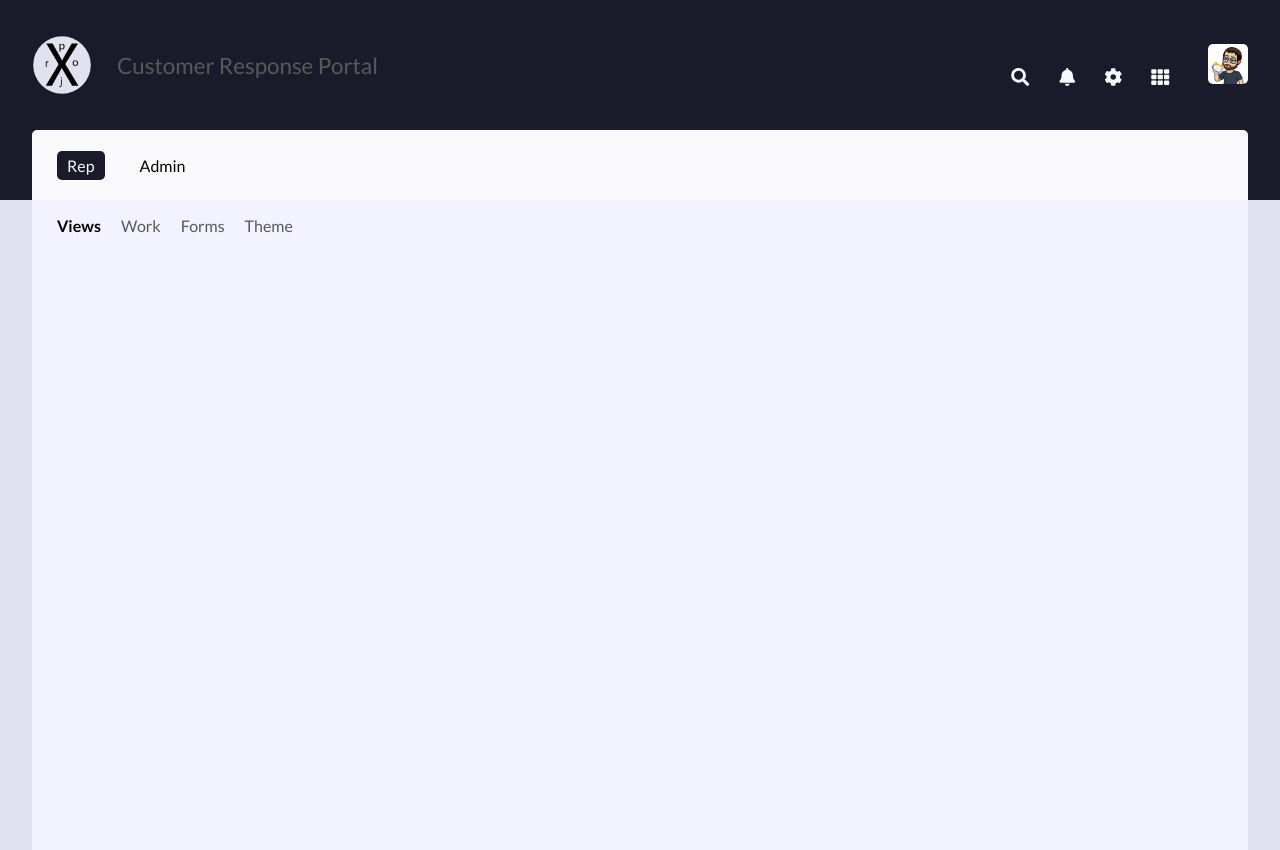
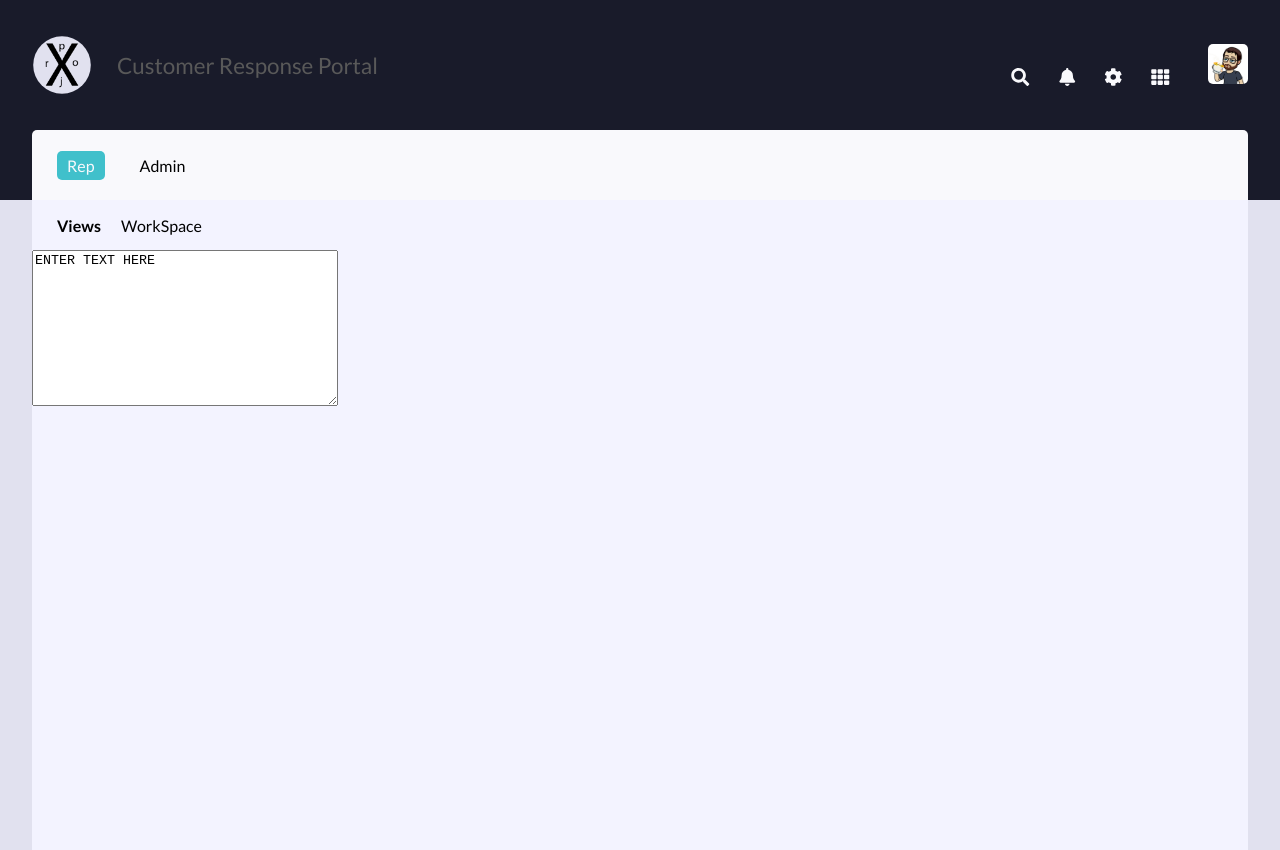
Before and after one commit to ZumDeWald/ProjX, a React (Create React App) app: page /rep in a window 1280 px wide. Built offline with nearby package versions, Linux system fonts and the light colour scheme.

Commit message:
Begin Rep workspace view

```diff
--- a/src/Admin.js
+++ b/src/Admin.js
@@ -14,11 +14,11 @@ function Admin() {
         <h4 className="submenu-header">Views</h4>
         <ul className="submenu-list">
           <li className="submenu-item">
-            <NavLink to="/admin/weekly-results"> Weekly </NavLink></li>
+            <NavLink to="weekly-results"> Weekly </NavLink></li>
           <li className="submenu-item">
-            <NavLink to="/admin/response-totals"> Responses </NavLink></li>
+            <NavLink to="response-totals"> Responses </NavLink></li>
           <li className="submenu-item">
-            <NavLink to="/admin/form-responses"> Forms </NavLink></li>
+            <NavLink to="form-responses"> Forms </NavLink></li>
         </ul>
       </section>
       <section className="main-center">
--- a/src/App.css
+++ b/src/App.css
@@ -74,7 +74,7 @@ nav {
 }
 
 .selected-view {
-  background: var(--onyx);
+  background: var(--highlight);
   color: var(--gray1);
 }
 
--- a/src/Rep.js
+++ b/src/Rep.js
@@ -1,9 +1,5 @@
 import React from 'react';
-import { Router } from '@reach/router';
-
-import ExampleChart from './ExampleChart.js';
-import TeamData from './TeamData.js';
-import NavLink from './NavLink.js';
+import './rep.css';
 
 function Rep() {
 
@@ -12,21 +8,15 @@ function Rep() {
       <section className="main-submenu">
         <h4 className="submenu-header">Views</h4>
         <ul className="submenu-list">
-          <li className="submenu-item">
-            <NavLink to="/rep/work"> Work </NavLink></li>
-          <li className="submenu-item">
-            <NavLink to="/rep/forms"> Forms </NavLink></li>
-          <li className="submenu-item">
-            <NavLink to="/rep/theme"> Theme </NavLink></li>
+          <li className="submenu-item"> WorkSpace </li>
         </ul>
       </section>
       <section className="main-center">
-        <Router>
-          <ExampleChart path="work" chartId={TeamData[1].name} options={{
-              title: TeamData[1].name,
-              dataSet: TeamData[1].dataSet
-            }}/>
-        </Router>
+        <div className="rep-text-area-container">
+          <textarea rows="10" className="rep-text-area">
+            ENTER TEXT HERE
+          </textarea>
+        </div>
       </section>
     </main>
   );
--- a/src/index.css
+++ b/src/index.css
@@ -6,6 +6,7 @@
   --gray1: #f9f9fc;
   --gray2: #f3f3ff;
   --gray3: #e1e1ef;
+  --highlight: #40c0cb;
 }
 
 
--- /dev/null
+++ b/src/rep.css
@@ -0,0 +1,11 @@
+.rep-text-area-container {
+  width: 100%;
+}
+
+.rep-text-area {
+  width: 300px;
+  max-width: 600px;
+  height: 150px;
+  max-height: 400px;
+  margin: auto;
+}
```
